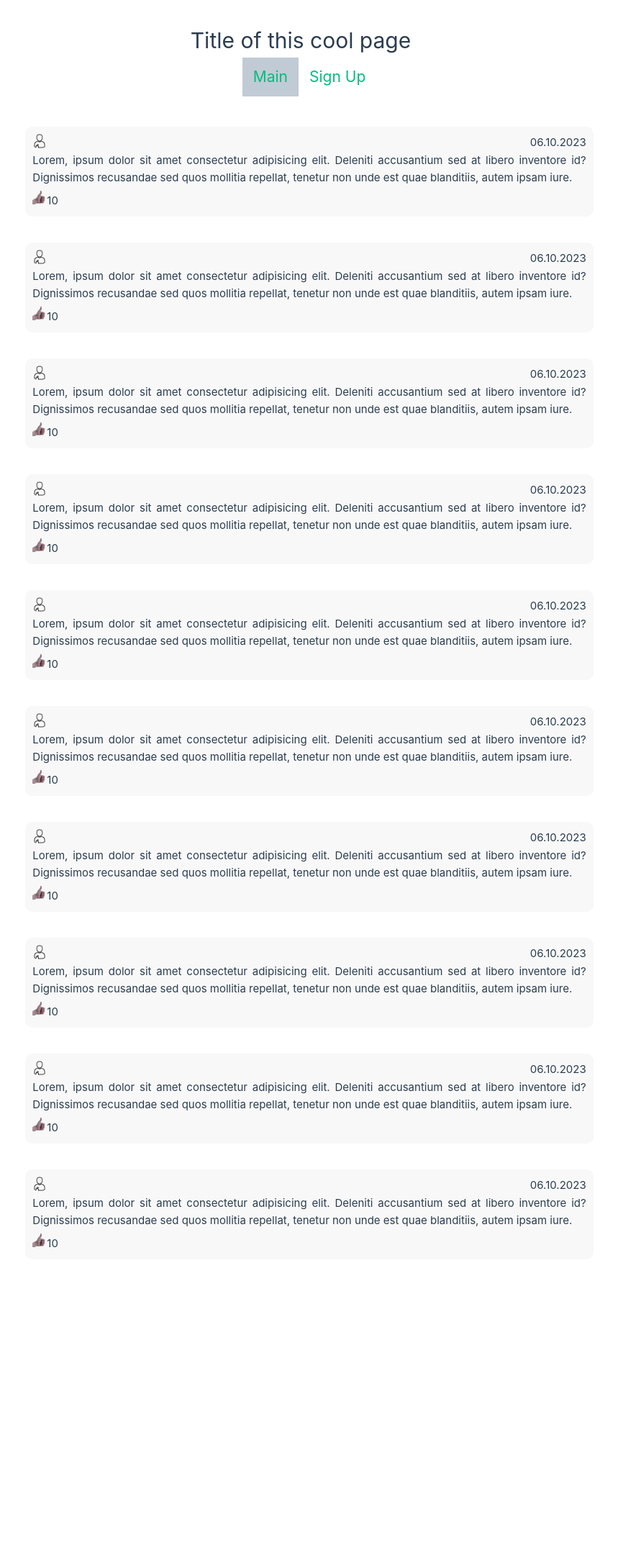
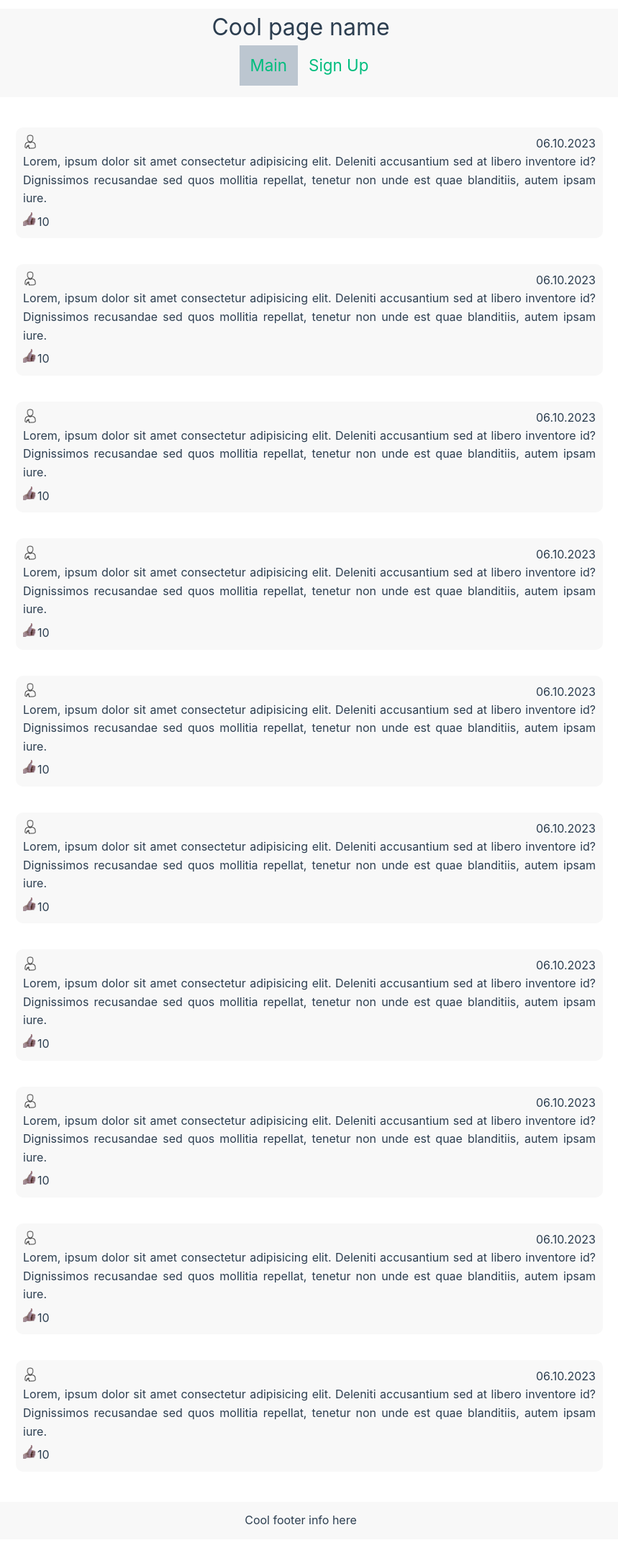
Before and after one commit to LordzShadow/WADHomework, a Vue app: page / in a window 1280 px wide. Shown: the whole page at 72% size, without its empty margins (222-1081 px from the left). Before the commit the page ends 1792 px from the top, so only its background shows below. Built offline with nearby package versions, Linux system fonts and the light colour scheme.

Commit message:
footer and header

```diff
--- a/src/App.vue
+++ b/src/App.vue
@@ -1,22 +1,13 @@
 <script setup lang="ts">
 import { RouterView } from 'vue-router'
-import NavBar from './components/NavBar.vue';
+import PageHeader from './components/PageHeader.vue';
+import PageFooter from './components/PageFooter.vue';
 </script>
 
 <template>
-  <header class="header">
-      <h1>Title of this cool page</h1>
-      <NavBar></NavBar>
-  </header>
+  <PageHeader></PageHeader>
   <RouterView />
+  <PageFooter></PageFooter>
 </template>
 
-<style scoped>
-.header {
-  display: flex;
-  flex-direction: column;
-  width: 100%;
-  justify-content: center;
-  text-align: center;
-}
-</style>
+<style scoped></style>
--- a/src/assets/base.css
+++ b/src/assets/base.css
@@ -58,8 +58,15 @@
   font-weight: normal;
 }
 
+html {
+  max-width: 100vw;
+}
+
 body {
   min-height: 100vh;
+  max-width: 100vw;
+  margin: 12px;
+  padding: 0;
   color: var(--color-text);
   background: var(--color-background);
   transition:
@@ -79,7 +86,7 @@ body {
     'Droid Sans',
     'Helvetica Neue',
     sans-serif;
-  font-size: 15px;
+  font-size: 16px;
   text-rendering: optimizeLegibility;
   -webkit-font-smoothing: antialiased;
   -moz-osx-font-smoothing: grayscale;
--- a/src/assets/main.css
+++ b/src/assets/main.css
@@ -2,8 +2,6 @@
 
 #app {
   margin: 0 auto;
-  padding: 2rem;
-
   display: flex;
   flex-direction: column;
   gap: 2rem;
--- a/src/components/NavBar.vue
+++ /dev/null
@@ -1,46 +0,0 @@
-<template>
-  <nav class="nav">
-    <div class="nav-start">
-          <div class="nav-item">
-            <RouterLink to="/" active-class="active">Main</RouterLink>
-          </div>
-          <div class="nav-item">
-            <RouterLink to="/signup" active-class="active">Sign Up</RouterLink>
-          </div>
-        </div>
-  </nav>
-</template>
-
-<style scoped>
-.nav {
-  margin: 0 12px;
-  width: 100%;
-  height: 100%;
-  display: flex;
-  justify-content: center;
-}
-
-.nav a {
-  padding: 10px 15px;
-  text-align: center;
-  display: block;
-  font-weight: 600;
-  font-size: 1.4em;
-  font-weight: 400;
-}
-
-.nav-start {
-  display: flex;
-}
-
-.nav-item {
-  height: 100%;
-  display: flex;
-  align-items: center;
-}
-
-.nav-item > .active {
-  background-color: rgba(23, 62, 100, 0.267);
-}
-
-</style>
--- /dev/null
+++ b/src/components/PageFooter.vue
@@ -0,0 +1,17 @@
+<template>
+  <div class="footer">
+    Cool footer info here
+  </div>
+</template>
+
+<style scoped>
+.footer {
+  display: flex;
+  width: 100%;
+  height: 52px;
+  align-items: center;
+  justify-content: center;
+  background-color: var(--color-background-soft);
+  min-height: 52px;
+}
+</style>
--- /dev/null
+++ b/src/components/PageHeader.vue
@@ -0,0 +1,58 @@
+<template>
+  <div class="header">
+    <h1>Cool page name</h1>
+    <nav class="nav">
+      <div class="nav-start">
+        <div class="nav-item">
+          <RouterLink to="/" active-class="active">Main</RouterLink>
+        </div>
+        <div class="nav-item">
+          <RouterLink to="/signup" active-class="active">Sign Up</RouterLink>
+        </div>
+      </div>
+    </nav>
+  </div>
+</template>
+
+<style scoped>
+.header {
+  display: flex;
+  flex-direction: column;
+  width: 100%;
+  justify-content: center;
+  padding-bottom: 1rem;
+  background-color: var(--color-background-soft);
+  text-align: center;
+}
+
+.nav {
+  margin: 0 12px;
+  width: 100%;
+  height: 100%;
+  display: flex;
+  justify-content: center;
+}
+
+.nav a {
+  padding: 10px 15px;
+  text-align: center;
+  display: block;
+  font-weight: 600;
+  font-size: 1.4em;
+  font-weight: 400;
+}
+
+.nav-start {
+  display: flex;
+}
+
+.nav-item {
+  height: 100%;
+  display: flex;
+  align-items: center;
+}
+
+.nav-item>.active {
+  background-color: rgba(23, 62, 100, 0.267);
+}
+</style>
```
